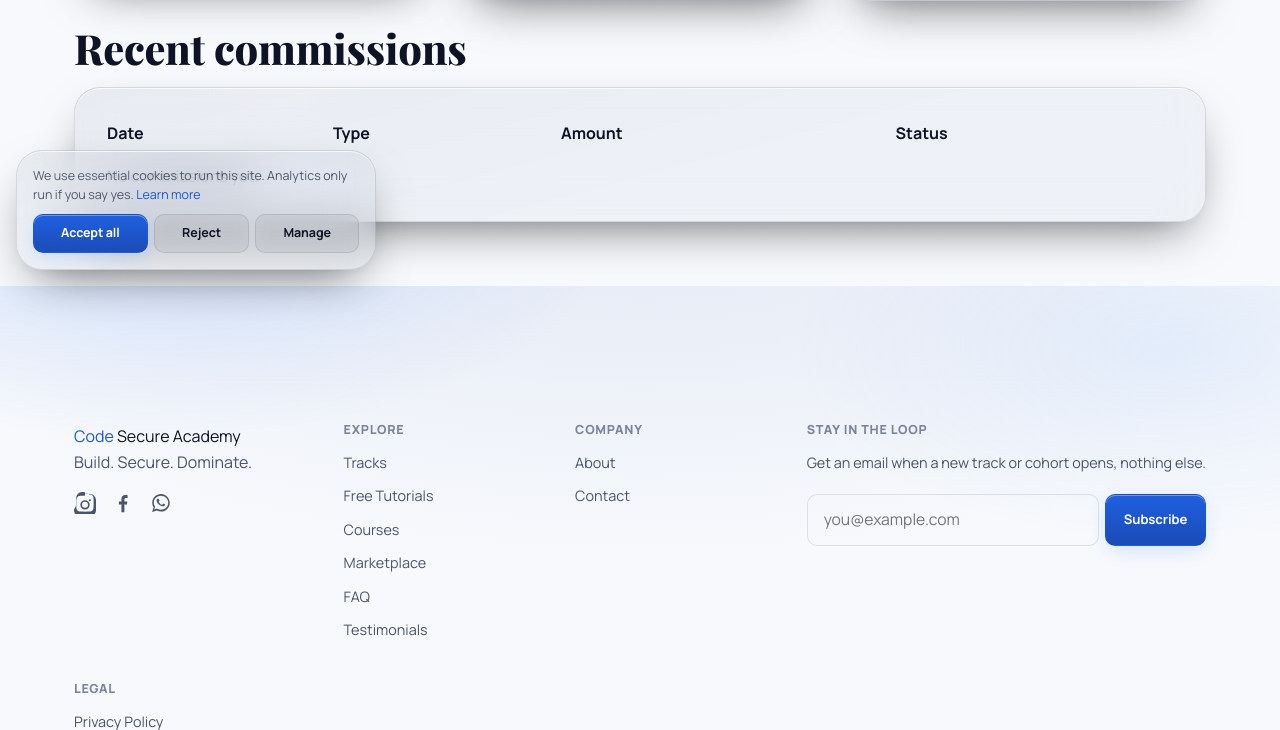
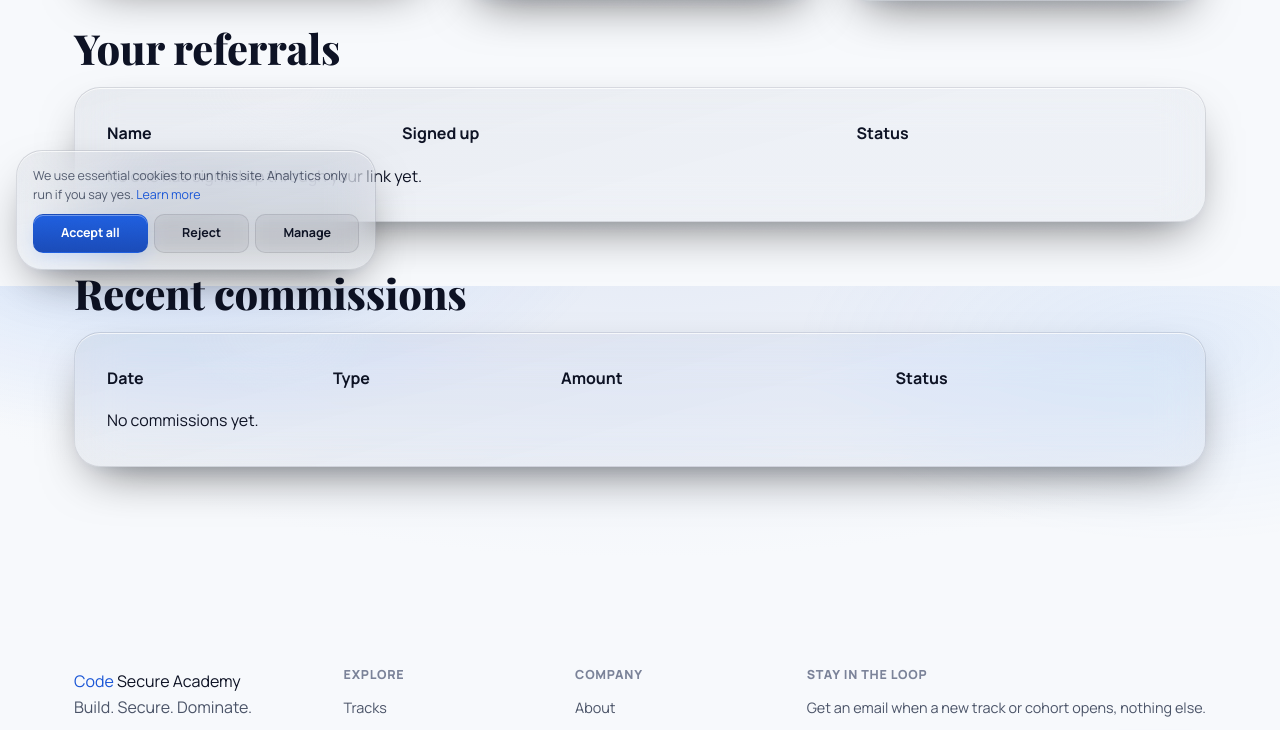
Before and after one commit to thecodeguy-eng/codesecureacademy-website, a Django app: template templates/referrals/partner_dashboard.html in a window 1280 px wide. Shown: the part 514-1244 px from the top of the page. Run offline with Django 5.2, Linux system fonts and the light colour scheme; the template is opened without the code that fills it, so the values that code supplies are empty; parts of the project's set-up code (start-up, migrations or seed data) failed here and were passed over; some libraries are stand-ins or nearby versions.

Commit message:
Show partners their actual referred signups, not just a count
Partners could only see a raw "People referred" number plus commissions
(which only list paying conversions). Add a referrals table with each
referred person's name, signup date, and whether they've converted
(enrolled/purchased) yet, so partners can see real progress on their link.

Co-Authored-By: Claude Sonnet 5 <noreply@anthropic.com>

```diff
--- a/templates/referrals/partner_dashboard.html
+++ b/templates/referrals/partner_dashboard.html
@@ -36,6 +36,33 @@
       </div>
     </div>
 
+    <h2 style="margin-top:3rem;">Your referrals</h2>
+    <div class="glass-panel card">
+      <table style="width:100%;border-collapse:collapse;">
+        <thead>
+          <tr style="text-align:left;">
+            <th style="padding:0.5rem;">Name</th>
+            <th style="padding:0.5rem;">Signed up</th>
+            <th style="padding:0.5rem;">Status</th>
+          </tr>
+        </thead>
+        <tbody>
+          {% for r in referrals %}
+          <tr>
+            <td style="padding:0.5rem;">{{ r.user.first_name|default:r.user.email }}</td>
+            <td style="padding:0.5rem;">{{ r.created_at|date:"M j, Y" }}</td>
+            <td style="padding:0.5rem;">
+              {% if r.converted %}<span class="badge badge-open">Enrolled / purchased</span>
+              {% else %}<span class="badge">Signed up, not yet paid</span>{% endif %}
+            </td>
+          </tr>
+          {% empty %}
+          <tr><td style="padding:0.5rem;" colspan="3">No one has signed up through your link yet.</td></tr>
+          {% endfor %}
+        </tbody>
+      </table>
+    </div>
+
     <h2 style="margin-top:3rem;">Recent commissions</h2>
     <div class="glass-panel card">
       <table style="width:100%;border-collapse:collapse;">
```
Also changed, not shown: apps/referrals/views.py (+22 -1 lines).
